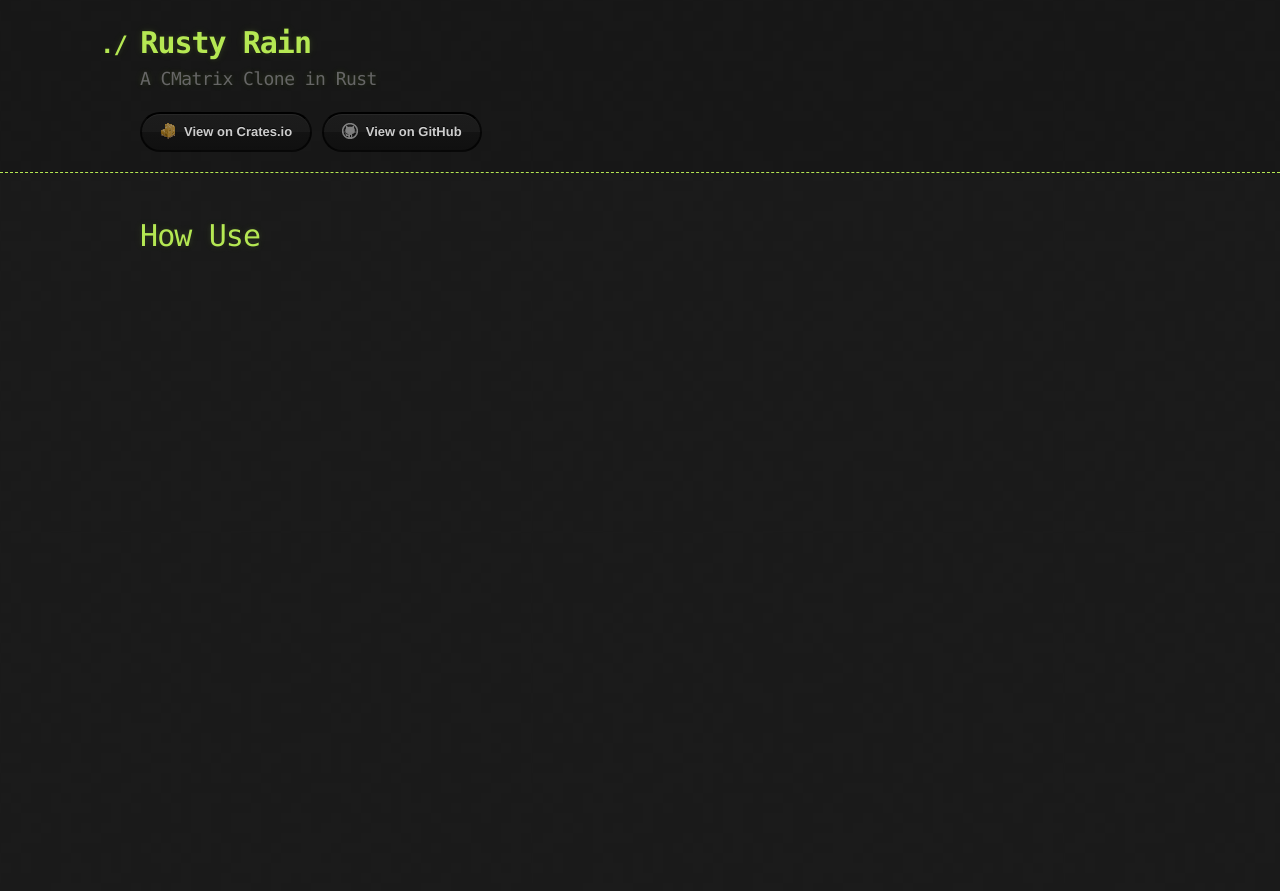
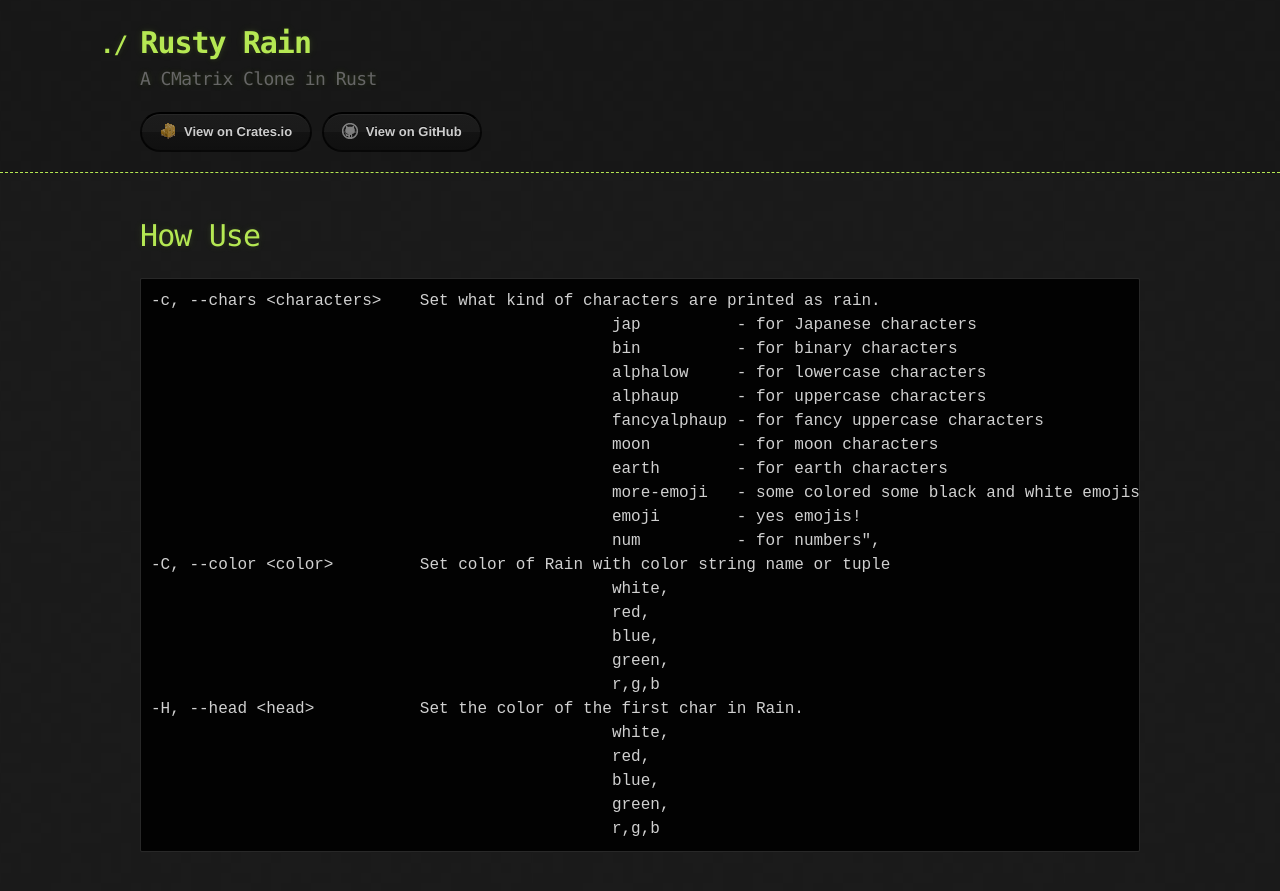
Before and after one commit to cowboy8625/rusty-rain, a Jekyll site: the page built from using.md, in a window 1280 px wide. Shown: the top 891 px of the page. Built offline with Jekyll 4.4.1, drawn with Linux system fonts in a browser that asks for light colours; our own code applies the rules of GitHub Pages for plain Markdown files.

Commit message:
Update using.md

````diff
--- a/using.md
+++ b/using.md
@@ -1 +1,26 @@
 # How Use
+```
+-c, --chars <characters>    Set what kind of characters are printed as rain.
+                                                jap          - for Japanese characters
+                                                bin          - for binary characters
+                                                alphalow     - for lowercase characters
+                                                alphaup      - for uppercase characters
+                                                fancyalphaup - for fancy uppercase characters
+                                                moon         - for moon characters
+                                                earth        - for earth characters
+                                                more-emoji   - some colored some black and white emojis
+                                                emoji        - yes emojis!
+                                                num          - for numbers",
+-C, --color <color>         Set color of Rain with color string name or tuple
+                                                white,
+                                                red,
+                                                blue,
+                                                green,
+                                                r,g,b
+-H, --head <head>           Set the color of the first char in Rain.
+                                                white,
+                                                red,
+                                                blue,
+                                                green,
+                                                r,g,b
+```
````
